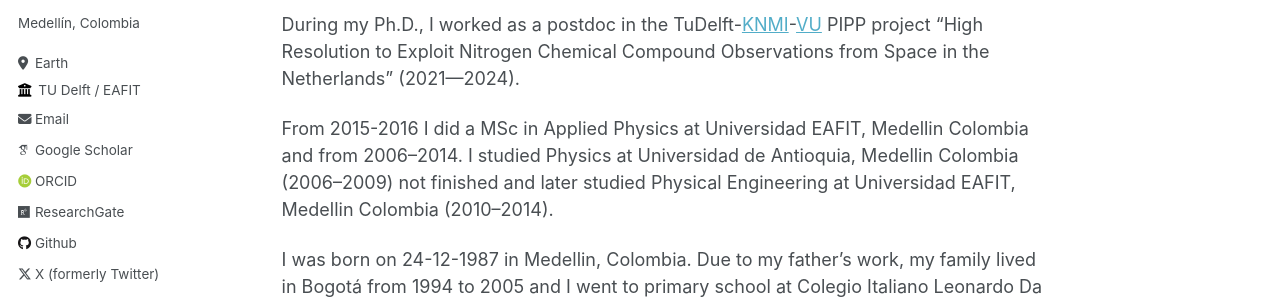
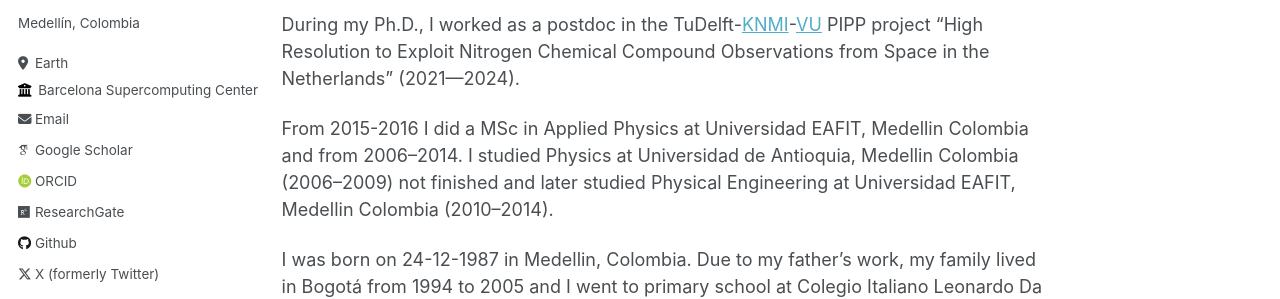
Before and after one commit to ayarceb/ayarceb.github.io, a Jekyll site: the page built from _pages/about.md, in a window 1280 px wide. Shown: the part 249-548 px from the top of the page. Built offline with Jekyll 4.4.1, drawn with Linux system fonts in a browser that asks for light colours; some web fonts are replaced.

Commit message:
Update _config.yml

```diff
--- a/_config.yml
+++ b/_config.yml
@@ -26,9 +26,9 @@
   pronouns         : # example: "she/her"
   bio              : "Medellín, Colombia"
   location         : "Earth"
-  employer         : "TU Delft / EAFIT"
+  employer         : "Barcelona Supercomputing Center"
   uri              : # URL
-  email            : "ayarceb@gmail.com"
+  email            : "andres.yarce@bsc.es"
 
   # Academic websites
   arxiv            : # URL - Update with the correct link to your profile
```
